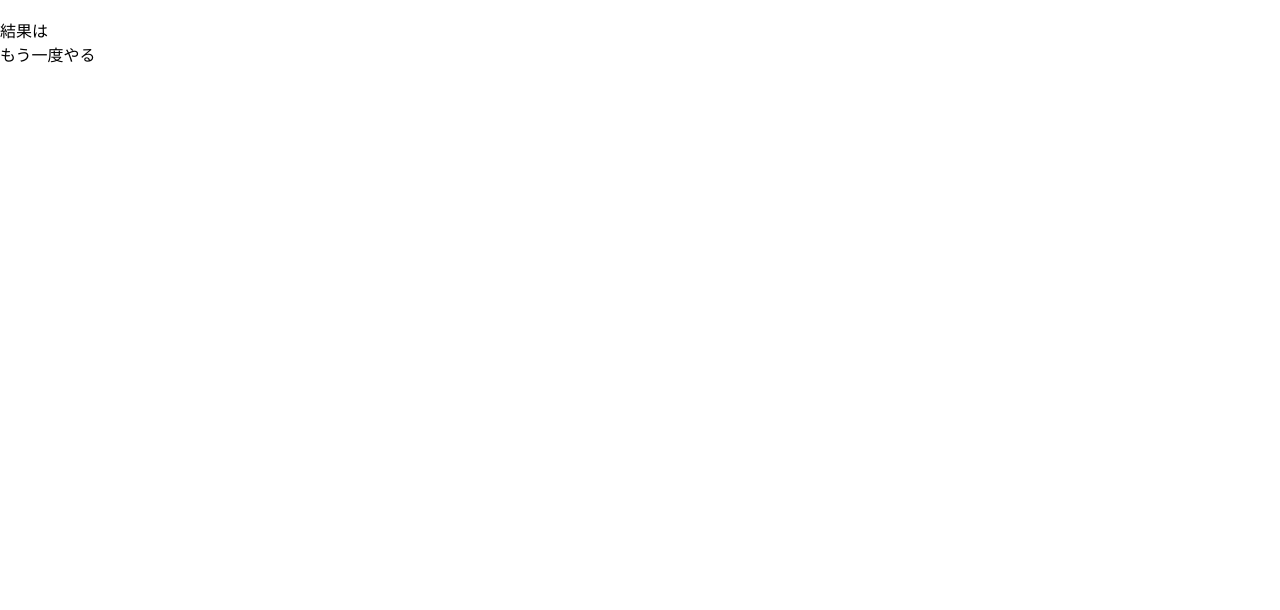
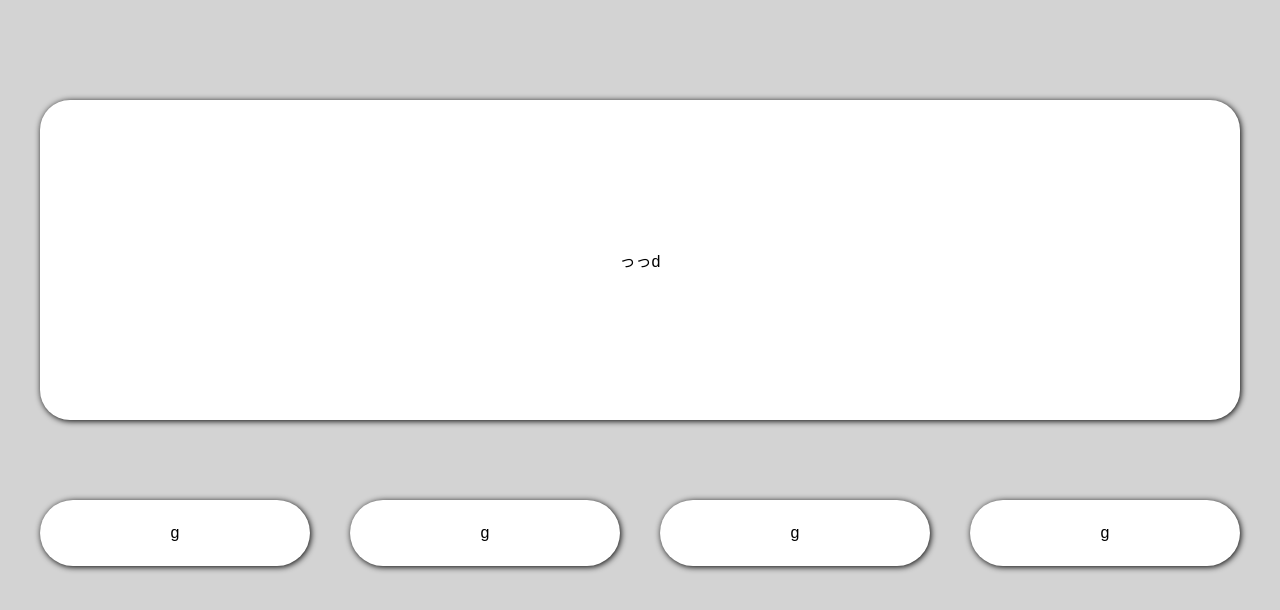
Before and after one commit to takaturnsaru/quiz, a plain HTML site: page quiz/construction/index.html in a window 1280 px wide. Drawn offline with nearby package versions, Linux system fonts and the light colour scheme; some packages are replaced by stand-ins of ours.

Commit message:
PC構築

```diff
--- a/quiz/construction/assets/css/index.css
+++ b/quiz/construction/assets/css/index.css
@@ -34,13 +34,127 @@ a{
   transform: translateX(0);
 }
 
+.bg{
+  position: relative;
+  width: 100vw;
+  height: 100vh;
+  padding-top: 40px;
+  background-color: lightgray;
+}
+
+.question{
+  display: flex;
+  justify-content: center;
+  align-items: center;
+  height: 40vh;
+  border-radius: 30px;
+  text-align: center;
+  background-color: #fff;
+  box-shadow: 1px 1px 6px #000;
+}
+
+.btns-wrap{
+  display: flex;
+  justify-content: space-between;
+  flex-wrap: wrap;
+  margin-top: 30px;
+}
+
+.answer{
+  width: 100%;
+  margin-top: 20px;
+  padding: 10px;
+  background-color: #fff;
+  border-radius: 50px;
+  text-align: center;
+  box-shadow: 1px 1px 6px #000;
+}
+
+.overlay{
+  position: fixed;
+  top: 0;
+  bottom: 0;
+  left: 0;
+  right: 0;
+  background-color: #fff;
+  opacity: .8;
+}
+
+.result{
+  position: absolute;
+  top: 50%;
+  left: 50%;
+  transform: translate(-50%, -50%);
+  background-color: #fff;
+  box-shadow: 1px 1px 6px #000;
+  text-align: center;
+  border-radius: 30px;
+  padding: 60px 20px;
+}
+
+.text{
+  text-align: left;
+}
+
+#result-content{
+  font-size: 30px;
+}
+
+#redo-btn{
+  width: 100%;
+  margin: 50px auto 0;
+  padding: 14px 0;
+  background-color: #000;
+  border-radius: 50px;
+  color: #fff;
+}
+
+.overlay.hidden{
+  display: none;
+}
+
+.result.hidden{
+  top: -200%;
+}
+
+
+
 
 
 @media screen and (min-width:768px){
   body{
     font-size: 16px;
   }
+
+  .bg{
+    padding: 100px 0;
+  }
+
+  .btns-wrap{
+    margin-top: 60px;
+  }
+
+  .answer{
+    width: calc(100% / 4 - 30px);
+    padding: 24px;
+  }
+
+  .result{
+    width: 800px;
+    padding: 100px 0;
+  }
+
+  .text{
+    width: 40%;
+    margin: 0 auto;
+  }
+
+  #result-content{
+    margin-top: 30px;
+  }
+
+  #redo-btn{
+    width: 40%;
+  }
+
 }
-
-@media screen and (min-width:1200px){
-}
--- a/quiz/construction/index.html
+++ b/quiz/construction/index.html
@@ -21,14 +21,17 @@
   <body>
     <main>
       <div class="bg">
-        <div id="question"></div>
-        <button class="answer"></button>
-        <button class="answer"></button>
-        <button class="answer"></button>
-        <button class="answer"></button>
-        <div id="result" class="result">
+        <div id="question" class="question inner">っっd</div>
+        <div class="btns-wrap inner">
+          <button class="answer">g</button>
+          <button class="answer">g</button>
+          <button class="answer">g</button>
+          <button class="answer">g</button>
+        </div>
+        <div class="overlay hidden"></div>
+        <div id="result" class="result inner hidden">
           <p class="text">結果は</p>
-          <p id="result-content"></p>
+          <p id="result-content">⭕️問中⭕️正解でした！</p>
           <button id="redo-btn">もう一度やる</button>
         </div>
       </div>
```
